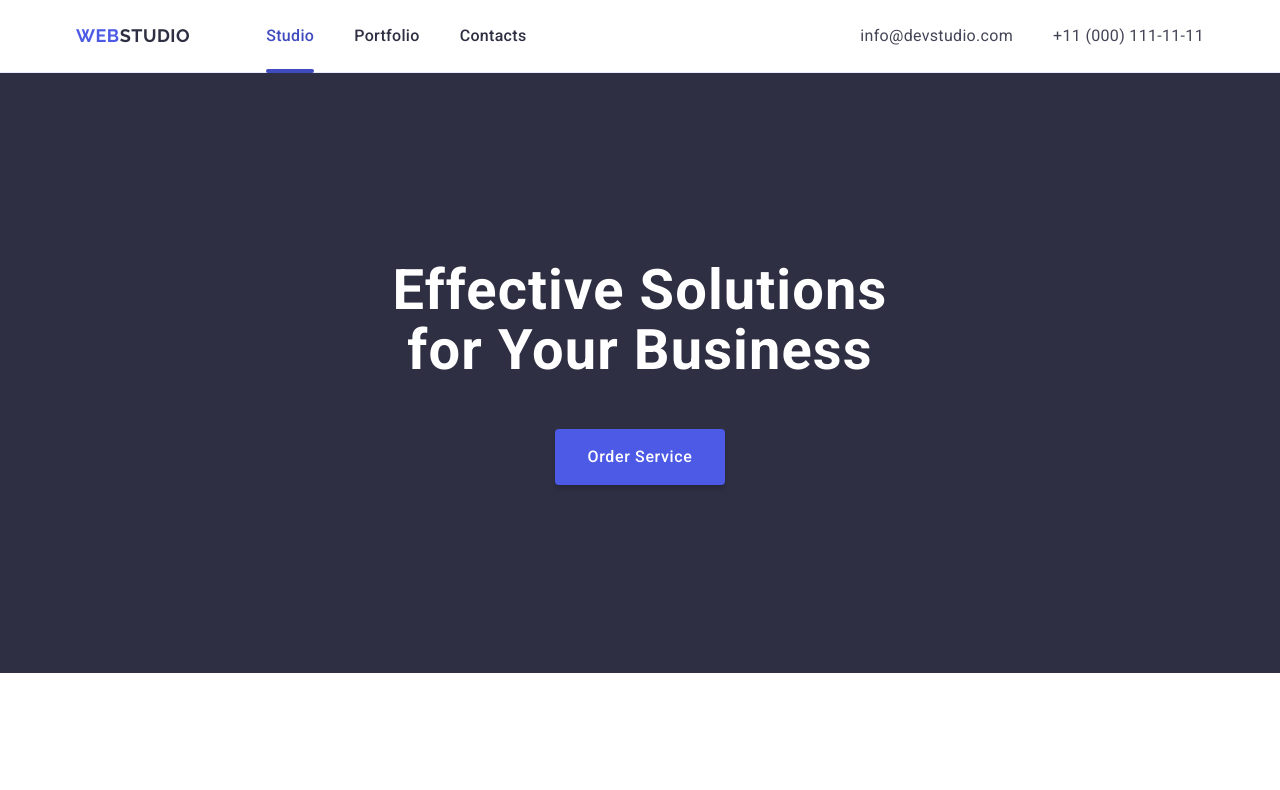
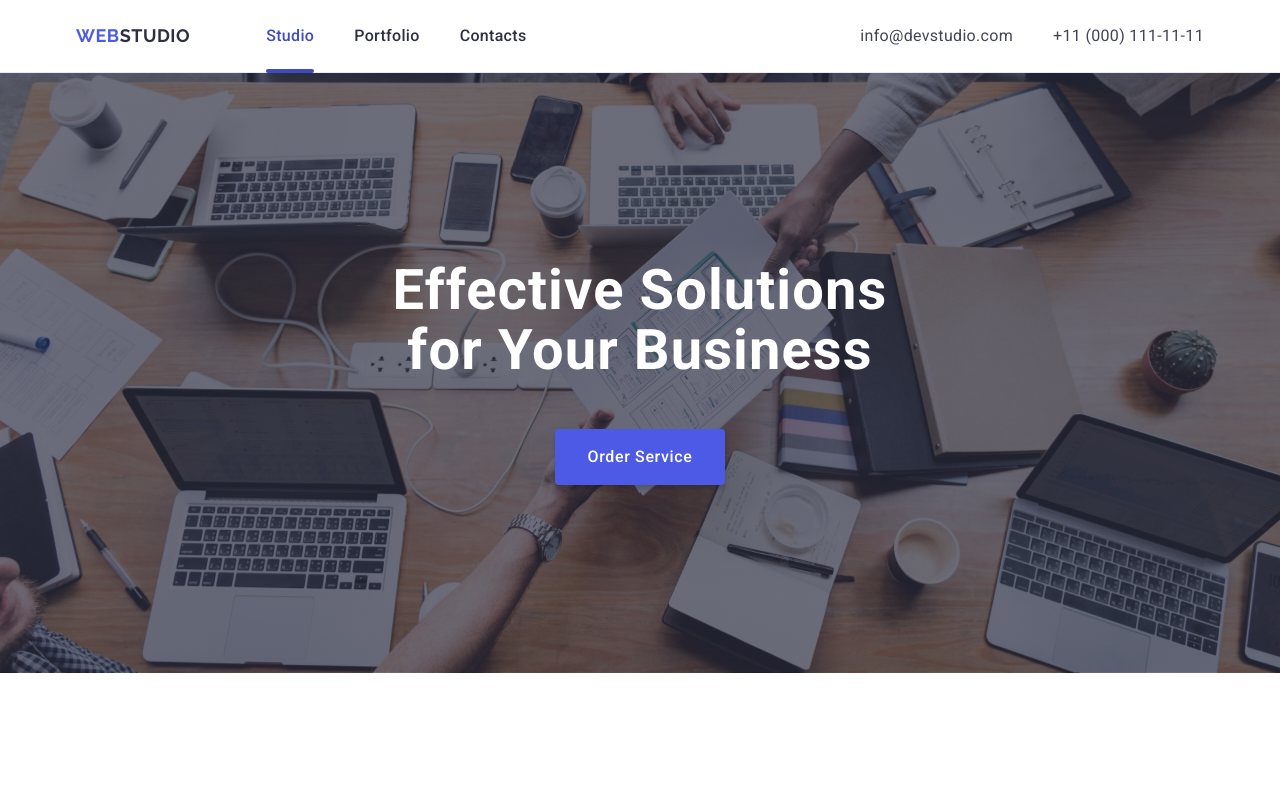
Before and after one commit to KarinaShcherbakova/goit-markup-hw-04, a plain HTML site: page index.html in a window 1280 px wide. Shown: the top 790 px of the page. Drawn offline with nearby package versions, Linux system fonts and the light colour scheme; the site is published under a folder, as on GitHub Pages, so addresses that start at the root find nothing.

Commit message:
last modification 05.06

```diff
--- a/css/styles.css
+++ b/css/styles.css
@@ -128,8 +128,7 @@ img {
     background-color: #2e2f42;
     padding-top: 188px;
     padding-bottom: 188px;
-    background-image: linear-gradient(to bottom,
-    rgba(46, 47, 66, 0.7), rgba(46, 47, 66, 0.7)), url(/images/hero-image.jpg);
+    background-image: linear-gradient(rgba(46, 47, 66, 0.7), rgba(46, 47, 66, 0.7)),  url(../images/hero-image.jpg);
     background-repeat: no-repeat;
     background-position: center;
     background-size: cover;
@@ -357,6 +356,8 @@ img {
 .portfolio-item {
     width: calc((100% - 48px) / 3);
     transition: box-shadow 250ms cubic-bezier(0.4, 0, 0.2, 1);
+}
+.portfolio-item:hover{
     box-shadow: 0px 1px 6px rgba(46, 47, 66, 0.08), 0px 1px 1px rgba(46, 47, 66, 0.16), 0px 2px 1px rgba(46, 47, 66, 0.08);
 }
 .portfolio-overlay-container {
```
